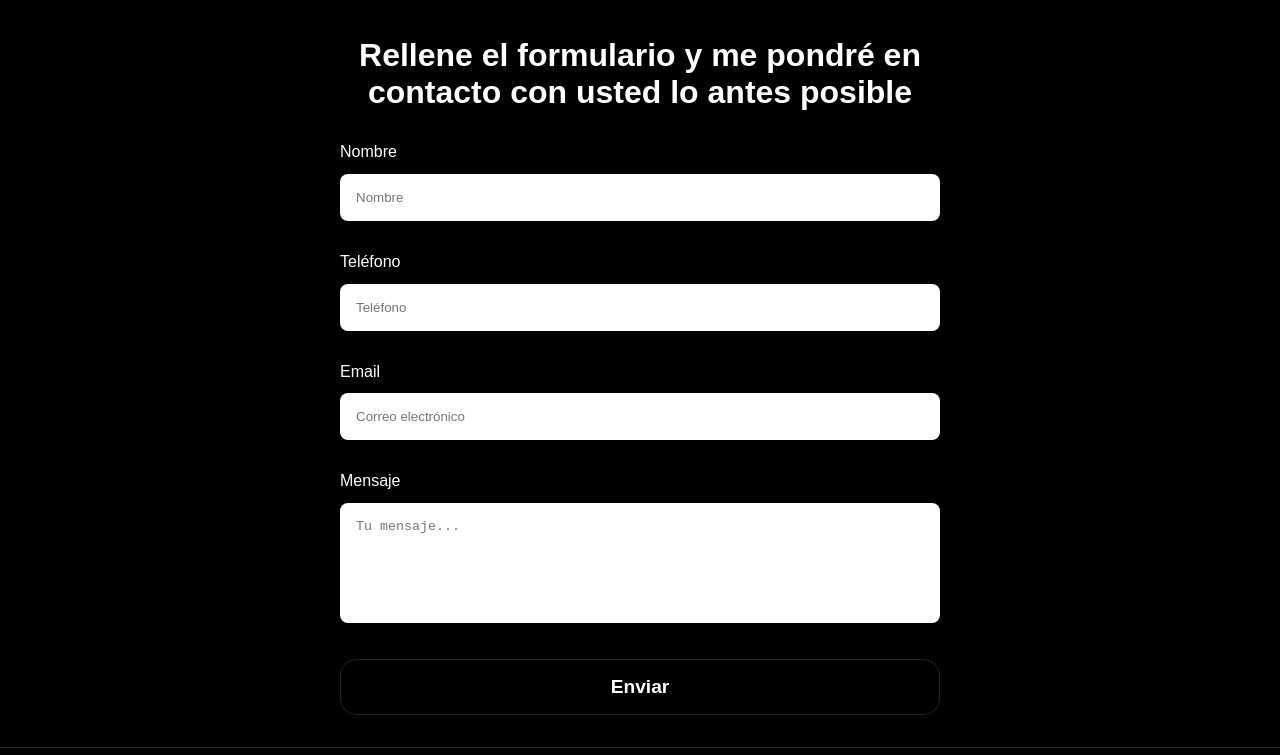
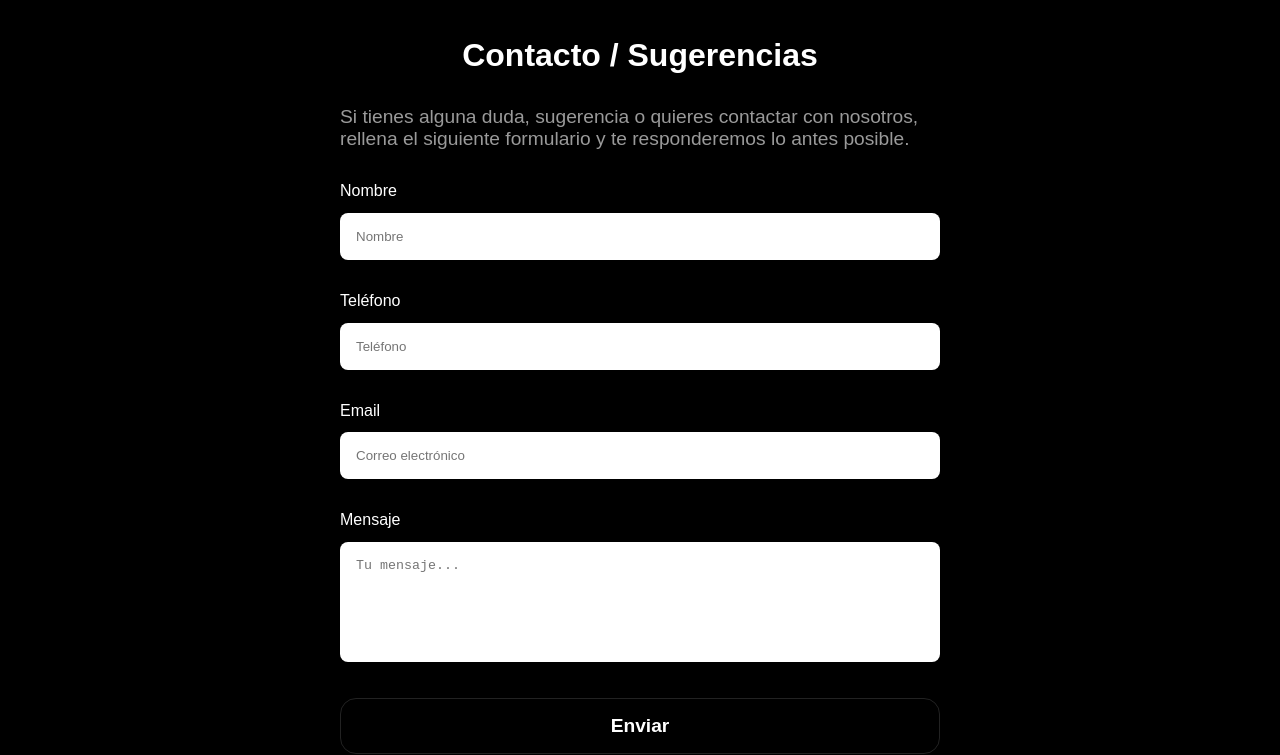
Before and after one commit to asantinos/spacex-launches, a plain HTML site: page templates/contacto.html in a window 1280 px wide. Shown: the part 59-814 px from the top of the page. Drawn offline with Linux system fonts and the light colour scheme; a web font is replaced by a local one.

```diff
--- a/css/contacto.css
+++ b/css/contacto.css
@@ -14,6 +14,12 @@ main {
     border: none;
     margin: 0;
     padding: 0;
+}
+
+.form p {
+    font-size: 1.2rem;
+    color: #9a9a9a;
+    margin-bottom: 2rem;
 }
 
 .form legend {
--- a/js/index.js
+++ b/js/index.js
@@ -1,7 +1,7 @@
 /**
  * Author: Alejandro Santos García
  *
- * Github:
+ * Github: https://github.com/asantinos/spacex-responsive-with-form.git
  */
 
 // BURGER ICON ANIMATION
--- a/templates/contacto.html
+++ b/templates/contacto.html
@@ -8,6 +8,7 @@
     <link rel="stylesheet" href="/css/contacto.css">
     <link rel="shortcut icon" href="/favicon.ico" type="image/x-icon">
     <title>SpaceX | Contacto</title>
+    <script src="/js/formValidation.js"></script>
 </head>
 
 <body>
@@ -38,7 +39,10 @@
         <section>
             <form class="form">
                 <fieldset>
-                    <legend>Rellene el formulario y me pondré en contacto con usted lo antes posible</legend>
+                    <legend>Contacto / Sugerencias</legend>
+                    <p>Si tienes alguna duda, sugerencia o quieres contactar con nosotros, rellena el siguiente
+                        formulario y te responderemos lo antes posible.</p>
+
                     <div class="form-content">
                         <div class="field">
                             <label for="name">Nombre</label>
```
Also changed, not shown: js/formValidation.js (added).
